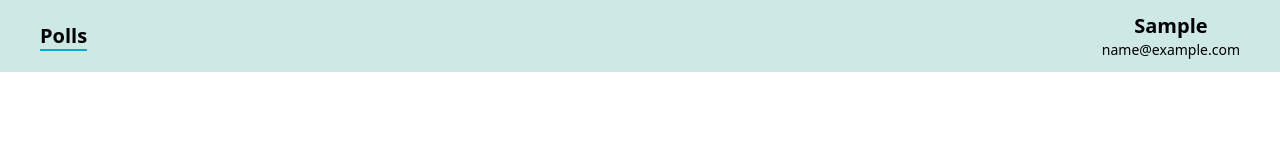
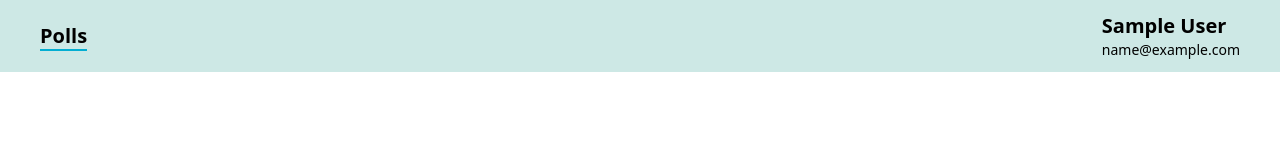
Before and after one commit to aayushbatra02/polling-system, a Vue app: page /#/ in a window 1280 px wide. Shown: the top 158 px of the page. Built offline with nearby package versions, Linux system fonts and the light colour scheme; sample sign-in values are in the browser's storage; some icons are missing.

Commit message:
minor layout change

```diff
--- a/src/components/NavBar.vue
+++ b/src/components/NavBar.vue
@@ -31,9 +31,9 @@
           class="text-black h-10 w-10 md:w-12 md:h-12"
           icon="mingcute:user-4-fill"
         />
-        <div class="flex flex-col">
+        <div class="flex flex-col items-start">
           <div class="capitalize font-bold md:text-xl">
-            {{ user?.firstName }}
+            {{ user?.firstName }} {{ user?.lastName }}
           </div>
           <div class="text-sm md:text-md">{{ user?.email }}</div>
         </div>
@@ -43,7 +43,7 @@
       <button
         @click="logoutUser"
         v-if="showLogout"
-        class="bg-backgroungColor p-4 w-[100vw] md:w-[20rem] py-4 absolute md:text-lg flex justify-center align-center gap-2 hover:bg-blue hover:text-white rounded-bl shadow-inner shadow-lg"
+        class="bg-backgroungColor p-4 w-[100vw] md:w-[15rem] py-4 absolute md:text-lg flex justify-center align-center gap-2 hover:bg-blue hover:text-white rounded-bl shadow-inner shadow-lg"
       >
         <Icon icon="material-symbols:logout" class="w-8 h-8 text-red" />
         <div>LOGOUT</div>
```
